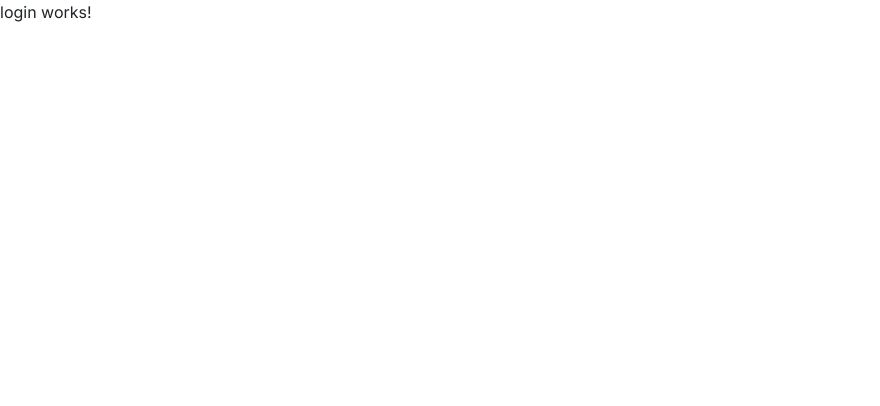
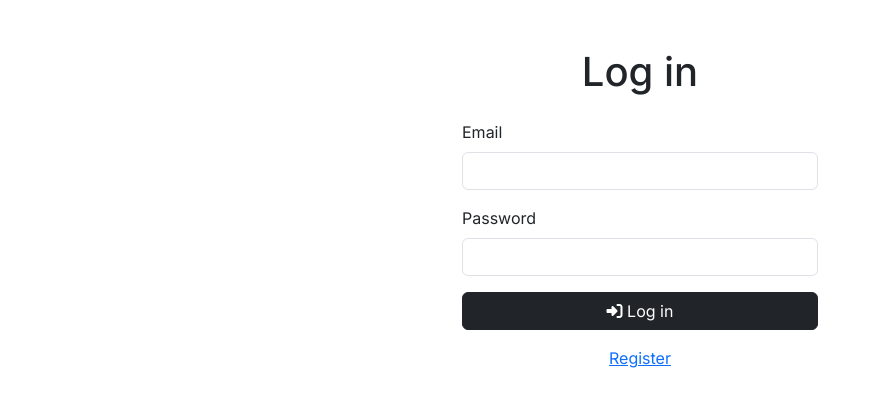
Before and after one commit to GeorgeCristian110/Book-Library-App, an Angular app in the folder booklibrary-frontend/: page /login in a window 1280 px wide. Shown: the top 406 px of the page, without its empty margins (0-880 px from the left). Built offline with nearby package versions, Linux system fonts and the light colour scheme.

Commit message:
Added cors police and fixed a login component, confirmed the reigster password verification

```diff
--- a/booklibrary-frontend/src/app/app.config.ts
+++ b/booklibrary-frontend/src/app/app.config.ts
@@ -1,12 +1,15 @@
 import { ApplicationConfig, provideBrowserGlobalErrorListeners, provideZoneChangeDetection } from '@angular/core';
 import { provideRouter } from '@angular/router';
+import { provideHttpClient } from '@angular/common/http';
 
 import { routes } from './app.routes';
+
 
 export const appConfig: ApplicationConfig = {
   providers: [
     provideBrowserGlobalErrorListeners(),
     provideZoneChangeDetection({ eventCoalescing: true }),
-    provideRouter(routes)
+    provideRouter(routes),
+    provideHttpClient()
   ]
 };
--- a/booklibrary-frontend/src/app/features/login/login.html
+++ b/booklibrary-frontend/src/app/features/login/login.html
@@ -1 +1,45 @@
-<p>login works!</p>
+<div class="container">
+    <div class="row justify-content-center mt-5">
+        <div class="col-12 col-md-6 col-lg-4">
+            <h1 class="mb-4 text-center">Log in</h1>
+
+            <div *ngIf="errorMessage" class="alert alert-danger">
+                {{errorMessage}}
+            </div>
+
+            <form (ngSubmit)="onSubmit()">
+                <div class="mb-3">
+                    <label for="email" class="form-label">Email</label>
+                    <input
+                        type="email"
+                        id="email"
+                        class="form-control"
+                        [(ngModel)]="email"
+                        name="email"
+                        required
+                    />
+                </div>
+
+                <div class="mb-3">
+                    <label for="password" class="form-label">Password</label>
+                    <input
+                        type="password"
+                        id="password"
+                        class="form-control"
+                        [(ngModel)]="password"
+                        name="password"
+                        required
+                    />
+                </div>
+
+                <button type="submit" class="btn btn-dark w-100">
+                    <i class="fa-solid fa-right-to-bracket"></i> Log in
+                </button>
+            </form>
+
+            <p class="text-center mt-3">
+                <a routerLink="/register">Register</a>
+            </p>
+        </div>
+    </div>
+</div>
--- a/booklibrary-frontend/src/app/features/login/login.ts
+++ b/booklibrary-frontend/src/app/features/login/login.ts
@@ -1,11 +1,34 @@
-import { Component } from '@angular/core';
+import { Component, inject } from '@angular/core';
+import { FormsModule } from '@angular/forms';
+import { Router, RouterLink } from '@angular/router';
+import { AuthService } from '../../core/services/auth.service';
+import { CommonModule } from '@angular/common';
+
 
 @Component({
   selector: 'app-login',
-  imports: [],
+  imports: [FormsModule, CommonModule, RouterLink],
   templateUrl: './login.html',
   styleUrl: './login.css',
 })
 export class Login {
+  private authService = inject(AuthService);
+  private router = inject(Router);
+
+  email = '';
+  password = '';
+  errorMessage = '';
+
+  onSubmit(){
+    this.authService.login(this.email, this.password).subscribe({
+      next: () => {
+        this.router.navigate(['/books']);
+      },
+      error: () => {
+        this.errorMessage= 'Invalid email or password';
+      },
+    });
+
+  }
 
 }
```
Also changed, not shown: 1 other file (tests, documents, lock files or other folders).
